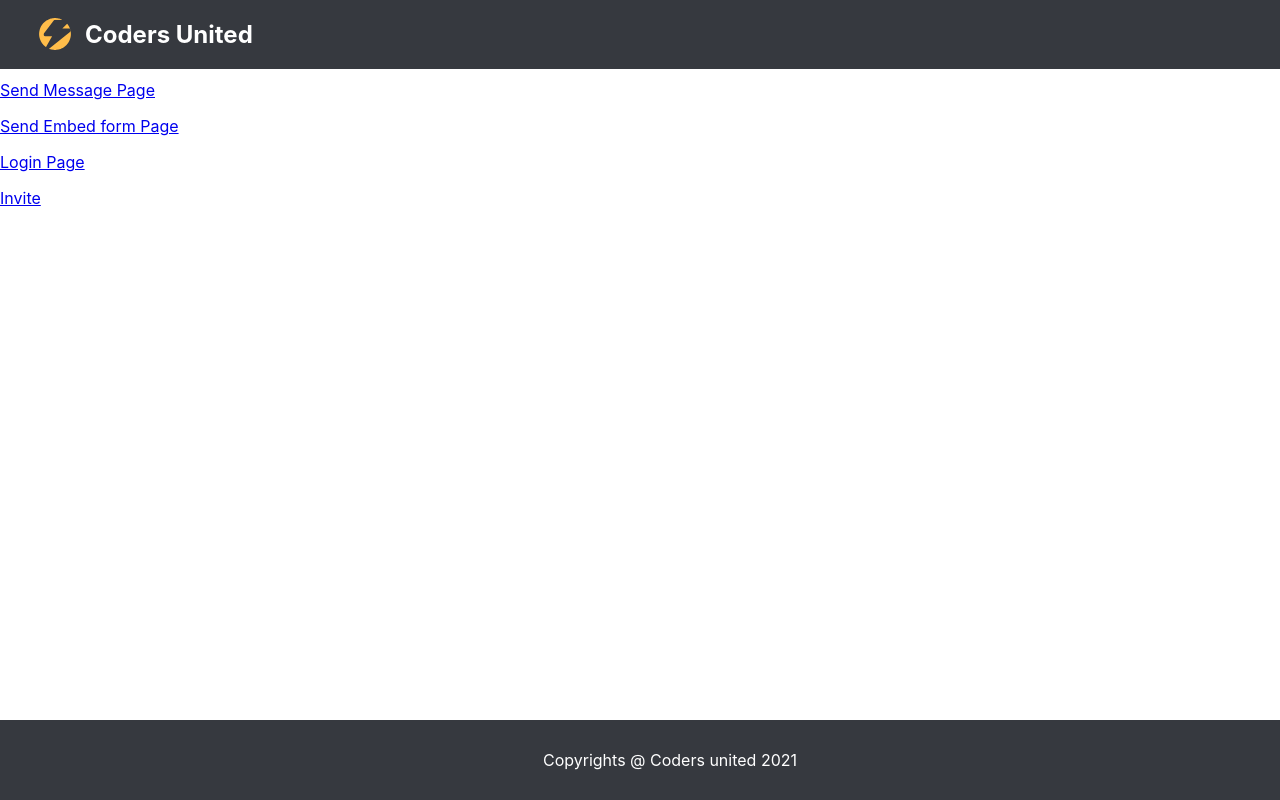
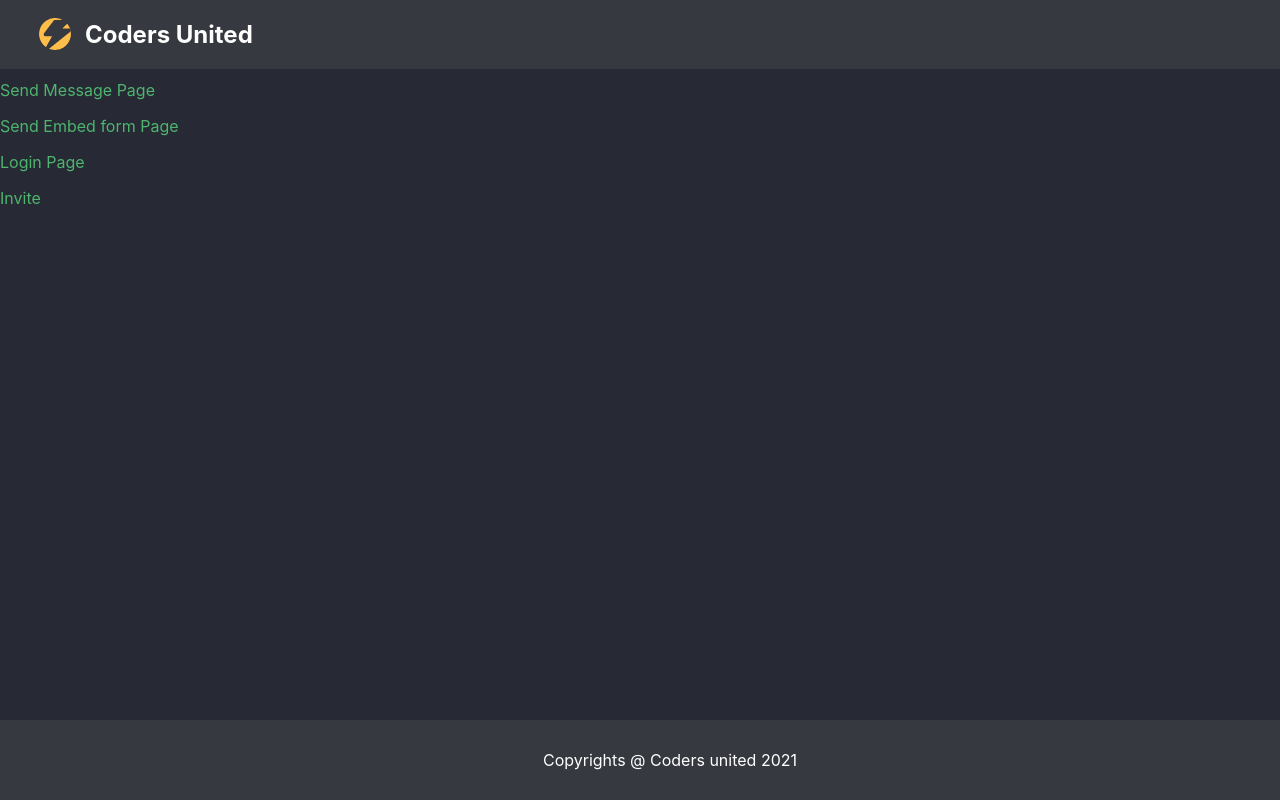
Before and after one commit to aslamcodes/Coders-United, a React (Create React App) app in the folder coders-united-interface/: page / in a window 1280 px wide. Shown: the top 800 px of the page. Built offline with nearby package versions, Linux system fonts and the light colour scheme.

Commit message:
Add default styles for links and background color

```diff
--- a/coders-united-interface/src/index.css
+++ b/coders-united-interface/src/index.css
@@ -1,13 +1,19 @@
 body {
   margin: 0;
-  font-family: -apple-system, BlinkMacSystemFont, 'Segoe UI', 'Roboto', 'Oxygen',
-    'Ubuntu', 'Cantarell', 'Fira Sans', 'Droid Sans', 'Helvetica Neue',
+  background-color: #272934;
+  font-family: -apple-system, BlinkMacSystemFont, "Segoe UI", "Roboto", "Oxygen",
+    "Ubuntu", "Cantarell", "Fira Sans", "Droid Sans", "Helvetica Neue",
     sans-serif;
   -webkit-font-smoothing: antialiased;
   -moz-osx-font-smoothing: grayscale;
 }
 
 code {
-  font-family: source-code-pro, Menlo, Monaco, Consolas, 'Courier New',
+  font-family: source-code-pro, Menlo, Monaco, Consolas, "Courier New",
     monospace;
 }
+
+a {
+  color: #4eb56e;
+  text-decoration: none;
+}
```
